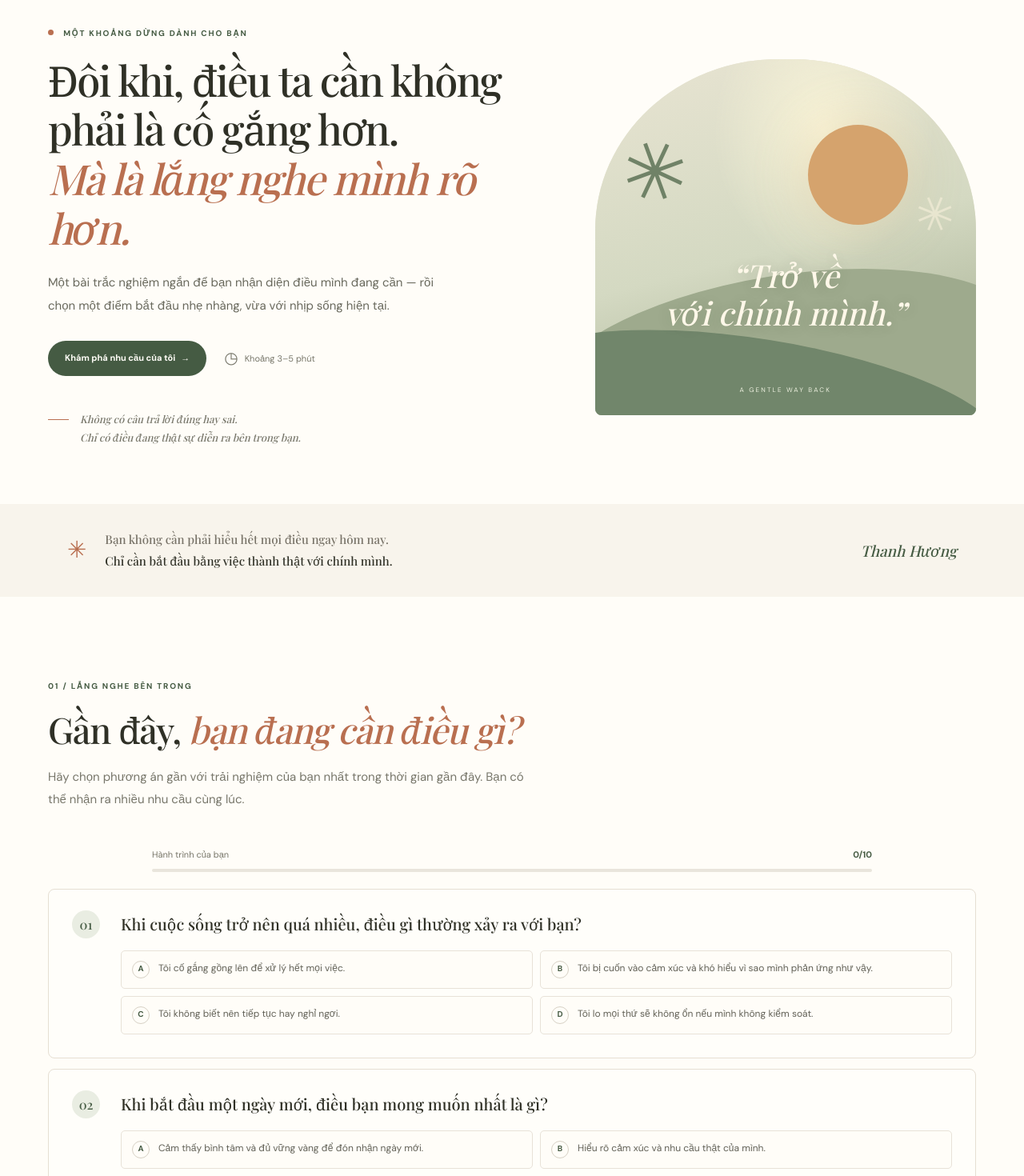
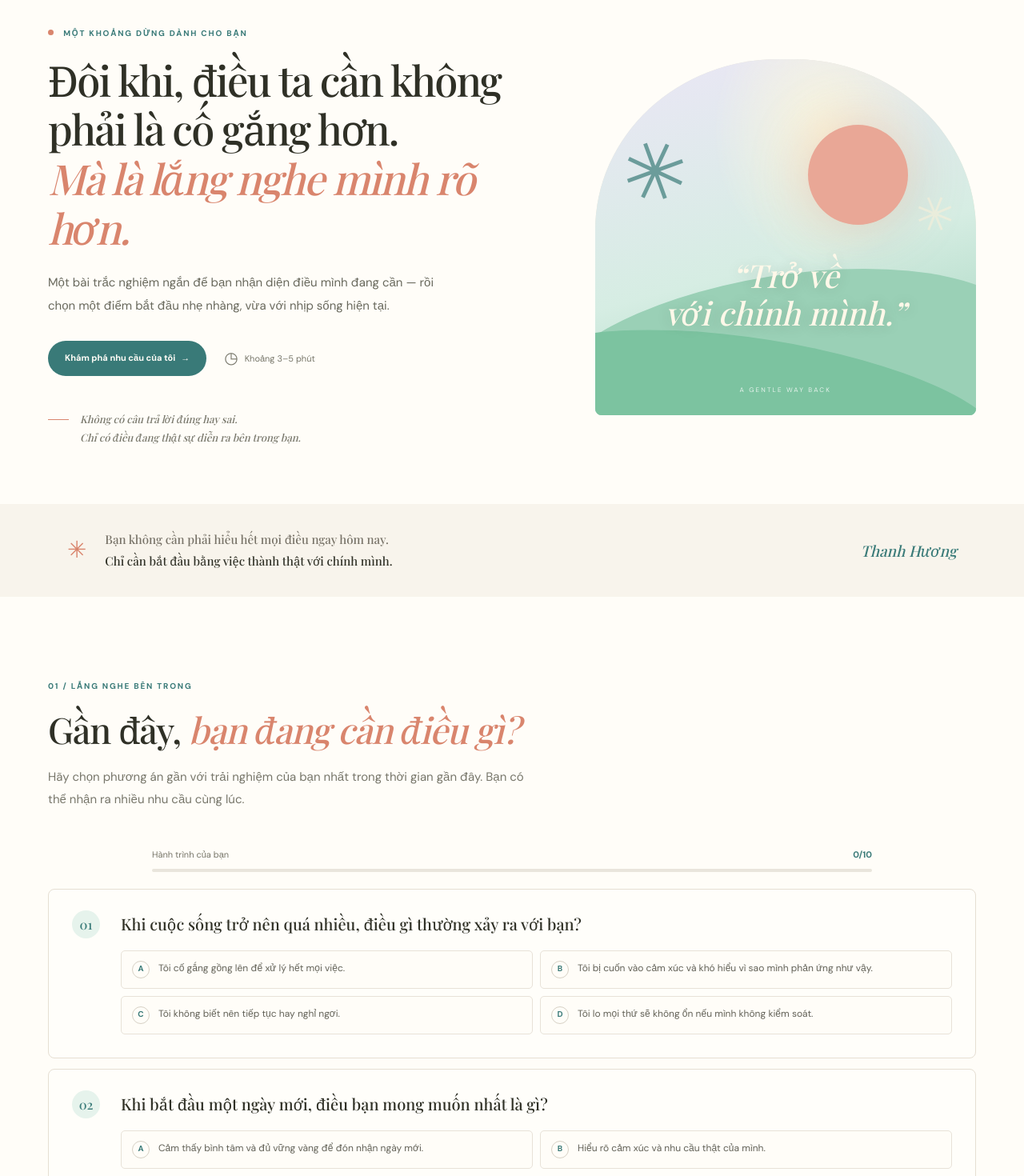
Before and after one commit to ThanhHuong25/gpt_quiz, a Next.js app: page / in a window 1280 px wide. Shown: the part 120-1590 px from the top of the page at 80% size. Built offline with nearby package versions, Linux system fonts and the light colour scheme; a web font is replaced by a local one.

Commit message:
Refactor color variables and update styles

```diff
--- a/app/globals.css
+++ b/app/globals.css
@@ -1,16 +1,30 @@
 @import url('https://fonts.googleapis.com/css2?family=DM+Sans:wght@400;500;600;700&family=Playfair+Display:ital,wght@0,500;0,600;0,700;1,500;1,600&display=swap');
 
 :root {
+  /* Bảng màu thương hiệu */
+  --coral: #d9856d;        /* San hô ấm */
+  --coral-deep: #b2523b;   /* San hô đậm: dùng cho chữ/hover để dễ đọc */
+  --lavender: #b4a7d6;     /* Tím oải hương */
+  --lavender-soft: #f1eef9;
+  --mint: #7cc3a0;         /* Xanh bạc hà */
+  --teal: #397a78;         /* Xanh cổ vịt */
+  --teal-dark: #2b5e5c;
+
+  /* Màu nền trung tính (giữ tông kem ấm) */
   --cream: #f8f4ec;
   --paper: #fffdf8;
   --ink: #2f3026;
   --muted: #77766a;
-  --clay: #b96f50;
-  --clay-dark: #8f4f38;
-  --sage: #76856b;
-  --sage-dark: #455b43;
   --line: #e6dfd3;
-  --pale-green: #e9ede2;
+
+  /* Tên cũ đang được dùng trong CSS/page.tsx, ánh xạ sang bảng màu mới */
+  --clay: var(--coral);
+  --clay-dark: var(--coral-deep);
+  --warm-coral: var(--coral-deep);
+  --sage: var(--mint);
+  --sage-dark: var(--teal);
+  --pale-green: #e6f3ec;
+
   --serif: "Playfair Display", Georgia, serif;
   --sans: "DM Sans", Arial, sans-serif;
 }
@@ -20,8 +34,8 @@ html { scroll-behavior: smooth; scroll-padding-top: 90px; }
 body { margin: 0; background: var(--paper); color: var(--ink); font-family: var(--sans); font-size: 15px; line-height: 1.65; }
 a { color: inherit; text-decoration: none; }
 button { font: inherit; }
-button:focus-visible, a:focus-visible, summary:focus-visible { outline: 3px solid #bb805c; outline-offset: 3px; }
-::selection { background: #dce4d2; color: var(--ink); }
+button:focus-visible, a:focus-visible, summary:focus-visible { outline: 3px solid #397a78; outline-offset: 3px; }
+::selection { background: #e4def2; color: var(--ink); }
 .section-wrap { width: min(1160px, calc(100% - 48px)); margin: 0 auto; }
 
 .site-header { height: 86px; display: flex; align-items: center; justify-content: space-between; gap: 28px; padding: 0 max(24px, calc((100vw - 1280px) / 2)); border-bottom: 1px solid rgba(76, 74, 59, .09); background: rgba(255,253,248,.94); position: sticky; top: 0; z-index: 20; backdrop-filter: blur(14px); }
@@ -45,7 +59,7 @@ h1 em, h2 em { color: var(--clay); font-weight: 500; }
 .button { display: inline-flex; align-items: center; justify-content: center; border: 0; border-radius: 40px; padding: 14px 21px; cursor: pointer; font-size: 11px; font-weight: 700; transition: transform .2s ease, background .2s ease; text-align: center; line-height: 1.4; }
 .button:hover { transform: translateY(-2px); }
 .button-dark { background: var(--sage-dark); color: #fffdf7; }
-.button-dark:hover { background: #354833; }
+.button-dark:hover { background: #2b5e5c; }
 .button-dark:disabled { opacity: .45; cursor: not-allowed; transform: none; }
 .button-outline { border: 1px solid #b8b6a7; background: transparent; color: var(--ink); }
 .button-outline:hover { background: #f0eee5; }
@@ -57,16 +71,16 @@ h1 em, h2 em { color: var(--clay); font-weight: 500; }
 .hero-note p { color: var(--muted); font: italic 13px/1.8 var(--serif); margin: 0; }
 
 .hero-art { height: 445px; position: relative; overflow: hidden; border-radius: 48% 48% 8px 8px; background: #e9e4d3; isolation: isolate; }
-.hero-art::before { content: ""; position: absolute; inset: 0; background: radial-gradient(ellipse at 60% 20%, rgba(255,249,219,.8), transparent 34%), linear-gradient(165deg, #e8e4d2 0%, #d4d9c2 52%, #9ea98b 100%); z-index: -3; }
-.sun { position: absolute; width: 125px; height: 125px; background: #d5a36d; border-radius: 50%; top: 82px; right: 85px; box-shadow: 0 0 70px rgba(213,163,109,.25); }
+.hero-art::before { content: ""; position: absolute; inset: 0; background: radial-gradient(ellipse at 60% 20%, rgba(255,249,219,.8), transparent 34%), linear-gradient(165deg, #ebe6f6 0%, #d6ede3 55%, #9ad0b6 100%); z-index: -3; }
+.sun { position: absolute; width: 125px; height: 125px; background: #e9a796; border-radius: 50%; top: 82px; right: 85px; box-shadow: 0 0 70px rgba(217,133,109,.35); }
 .art-hill { position: absolute; bottom: -45px; border-radius: 50% 50% 0 0; width: 130%; left: -15%; }
-.hill-back { height: 240px; background: #9eaa8d; transform: rotate(-9deg); bottom: -65px; }
-.hill-front { height: 175px; background: #71866b; transform: rotate(9deg); left: -22%; bottom: -80px; }
-.art-leaf { position: absolute; color: rgba(65,91,61,.7); font-size: 100px; }
+.hill-back { height: 240px; background: #9ad0b6; transform: rotate(-9deg); bottom: -65px; }
+.hill-front { height: 175px; background: #7cc3a0; transform: rotate(9deg); left: -22%; bottom: -80px; }
+.art-leaf { position: absolute; color: rgba(57,122,120,.7); font-size: 100px; }
 .leaf-one { top: 60px; left: 34px; transform: rotate(-20deg); }
 .leaf-two { top: 145px; right: 27px; font-size: 60px; transform: rotate(22deg); color: rgba(244,238,216,.65); }
 .art-quote { position: absolute; bottom: 104px; left: 50%; transform: translateX(-50%); width: 78%; text-align: center; color: #fff8e9; font: italic 40px/1.18 var(--serif); text-shadow: 0 2px 18px rgba(37,54,36,.16); }
-.art-caption { position: absolute; bottom: 24px; left: 0; width: 100%; text-align: center; color: #edf0df; font-size: 8px; letter-spacing: .27em; }
+.art-caption { position: absolute; bottom: 24px; left: 0; width: 100%; text-align: center; color: #e6f3ec; font-size: 8px; letter-spacing: .27em; }
 
 .intro-strip { background: var(--cream); }
 .intro-inner { max-width: 1160px; margin: auto; padding: 31px 24px; display: flex; align-items: center; gap: 23px; }
@@ -83,20 +97,20 @@ h1 em, h2 em { color: var(--clay); font-weight: 500; }
 .quiz-progress-label { display: flex; justify-content: space-between; color: var(--muted); font-size: 11px; margin-bottom: 9px; }
 .quiz-progress-label strong { color: var(--sage-dark); }
 .progress-track { height: 4px; background: #e9e5dc; border-radius: 8px; overflow: hidden; }
-.progress-fill { height: 100%; background: var(--sage); transition: width .25s ease; }
+.progress-fill { height: 100%; background: linear-gradient(90deg, var(--mint), var(--teal)); transition: width .25s ease; }
 .questions-list { display: grid; gap: 13px; }
 .question-card { display: grid; grid-template-columns: 45px 1fr; gap: 16px; padding: 26px 29px 29px; border: 1px solid var(--line); border-radius: 8px; background: #fffefa; }
 .question-number { width: 35px; height: 35px; display: grid; place-items: center; border-radius: 50%; background: var(--pale-green); color: var(--sage-dark); font: 16px var(--serif); }
 .question-content h3 { margin: 3px 0 19px; font: 500 20px/1.4 var(--serif); }
 .options-grid { display: grid; grid-template-columns: 1fr 1fr; gap: 9px; }
 .option { display: flex; align-items: flex-start; gap: 11px; text-align: left; background: #fffdf8; border: 1px solid #e8e2d8; border-radius: 5px; padding: 12px 13px; color: #626157; font-size: 12px; line-height: 1.65; cursor: pointer; transition: border .15s ease, background .15s ease; }
-.option:hover { border-color: #a5b09a; }
-.option.selected { border-color: var(--sage-dark); background: #edf0e8; color: var(--ink); }
+.option:hover { border-color: #a5d8bf; }
+.option.selected { border-color: var(--lavender); background: var(--lavender-soft); color: var(--ink); }
 .option-radio { width: 22px; height: 22px; border: 1px solid #d7d1c5; border-radius: 50%; display: grid; place-items: center; flex-shrink: 0; color: var(--sage-dark); font-size: 10px; font-weight: 700; }
 .option.selected .option-radio { border-color: var(--sage-dark); background: var(--sage-dark); color: white; }
 .quiz-submit-row { display: flex; justify-content: space-between; align-items: center; gap: 20px; margin-top: 25px; }
 .quiz-submit-row p { color: var(--muted); font-size: 11px; margin: 0; }
-.results-panel { margin-top: 55px; padding: 40px; border-radius: 10px; background: #f4f1e8; scroll-margin-top: 100px; }
+.results-panel { margin-top: 55px; padding: 40px; border-radius: 10px; background: #f4f1f9; scroll-margin-top: 100px; }
 .results-topline { display: flex; justify-content: space-between; align-items: center; gap: 15px; }
 .text-button { border: 0; background: transparent; color: var(--sage-dark); cursor: pointer; font-size: 11px; text-decoration: underline; text-underline-offset: 4px; }
 .results-panel h2 { font: 500 34px/1.25 var(--serif); margin: 0 0 12px; }
@@ -132,8 +146,8 @@ del { color: #9d9a8e; font-size: 10px; font-weight: 400; }
 .book-card-top { background: #ece7db; padding: 20px; display: flex; flex-direction: column; justify-content: space-between; gap: 22px; }
 .book-number { color: #77766a; font-size: 9px; letter-spacing: .14em; }
 .book-cover { position: relative; min-height: 300px; overflow: hidden; display: flex; flex-direction: column; justify-content: space-between; padding: 19px 16px; isolation: isolate; color: #f7f1e2; box-shadow: 7px 10px 20px rgba(49,47,35,.15); }
-.book-cover.clay { background: linear-gradient(150deg, #c88665, #9d5f49 65%, #754c3b); }
-.book-cover.green { background: linear-gradient(150deg, #a8b195, #687d62 64%, #435c47); }
+.book-cover.clay { background: linear-gradient(150deg, #d9856d, #bd5f48 65%, #94452f); }
+.book-cover.green { background: linear-gradient(150deg, #a5d8bf, #4a9690 64%, #2f6664); }
 .cover-orbit { position: absolute; z-index: -1; width: 220px; height: 220px; border: 1px solid rgba(255,245,218,.3); border-radius: 50%; left: -85px; bottom: 20px; }
 .orbit-two { width: 165px; height: 165px; left: auto; right: -75px; bottom: -25px; }
 .cover-small, .cover-bottom { font-size: 6px; letter-spacing: .12em; line-height: 1.5; }
@@ -152,14 +166,14 @@ del { color: #9d9a8e; font-size: 10px; font-weight: 400; }
 .book-price-row > span { color: var(--clay-dark); font-size: 9px; }
 .book-card-content .button { width: 100%; padding: 12px 10px; font-size: 9px; }
 .combo-card { display: grid; grid-template-columns: 65px 1fr auto auto; align-items: center; gap: 23px; padding: 29px 32px; margin-top: 24px; border-radius: 8px; background: var(--sage-dark); color: #f8f3e7; }
-.combo-symbol { display: grid; place-items: center; width: 54px; height: 54px; border: 1px solid rgba(255,255,255,.3); border-radius: 50%; font-size: 28px; color: #e5c49d; }
-.combo-card .book-kicker { color: #d3ddc9; }
+.combo-symbol { display: grid; place-items: center; width: 54px; height: 54px; border: 1px solid rgba(255,255,255,.3); border-radius: 50%; font-size: 28px; color: #f2c9bb; }
+.combo-card .book-kicker { color: #d3ebdf; }
 .combo-copy h3 { font: 500 25px var(--serif); margin: 6px 0; }
-.combo-copy p { margin: 0; color: #d7ddce; font-size: 11px; line-height: 1.7; max-width: 560px; }
+.combo-copy p { margin: 0; color: #d3ebdf; font-size: 11px; line-height: 1.7; max-width: 560px; }
 .combo-price { display: flex; flex-direction: column; align-items: flex-start; white-space: nowrap; }
 .combo-price strong { font-size: 21px; }
-.combo-price del { color: #c2c9b8; margin: 2px 0 5px; }
-.combo-price span { color: #d7ddce; font-size: 9px; }
+.combo-price del { color: #b8dfcd; margin: 2px 0 5px; }
+.combo-price span { color: #d3ebdf; font-size: 9px; }
 .combo-card .button { white-space: nowrap; font-size: 9px; }
 .pricing-note { text-align: center; color: #898579; font-size: 10px; margin: 17px 0 0; }
 
@@ -174,8 +188,8 @@ del { color: #9d9a8e; font-size: 10px; font-weight: 400; }
 
 .about-section { background: #ebe8dd; padding: 87px 0; }
 .about-inner { display: grid; grid-template-columns: 230px 1fr; gap: 75px; align-items: center; max-width: 1000px; }
-.about-mark { position: relative; width: 190px; height: 190px; display: grid; place-items: center; border-radius: 50%; border: 1px solid #aab19c; color: var(--sage-dark); font: 100px/1 var(--serif); }
-.about-mark::before { content: ""; position: absolute; inset: 12px; border: 1px solid #b9bfad; border-radius: 50%; }
+.about-mark { position: relative; width: 190px; height: 190px; display: grid; place-items: center; border-radius: 50%; border: 1px solid #a5d8bf; color: var(--sage-dark); font: 100px/1 var(--serif); }
+.about-mark::before { content: ""; position: absolute; inset: 12px; border: 1px solid #b8dfcd; border-radius: 50%; }
 .about-mark span { position: absolute; right: 25px; top: 28px; font-size: 25px; color: var(--clay); }
 .about-copy h2 { font-size: 38px; }
 .about-copy > p:not(.eyebrow):not(.signature) { color: #66675b; max-width: 700px; line-height: 2; font-size: 13px; }
@@ -193,11 +207,11 @@ del { color: #9d9a8e; font-size: 10px; font-weight: 400; }
 .faq-list details p { color: var(--muted); font-size: 12px; line-height: 1.9; margin: 13px 0 0; max-width: 620px; }
 
 .closing-section { padding: 80px 24px 86px; text-align: center; background: var(--clay-dark); color: #fff8e9; }
-.closing-flower { color: #e8c5a3; font-size: 33px; margin-bottom: 14px; }
-.closing-section .eyebrow { color: #e4d5bd; }
+.closing-flower { color: #f2c9bb; font-size: 33px; margin-bottom: 14px; }
+.closing-section .eyebrow { color: #f3ddd3; }
 .closing-section h2 { font-size: clamp(34px, 4vw, 48px); margin-bottom: 17px; }
-.closing-section h2 em { color: #e9c4a2; }
-.closing-section > p:not(.eyebrow) { color: #eadbca; font-size: 12px; margin-bottom: 26px; }
+.closing-section h2 em { color: #f2c9bb; }
+.closing-section > p:not(.eyebrow) { color: #f6e2da; font-size: 12px; margin-bottom: 26px; }
 .site-footer { display: flex; align-items: center; justify-content: space-between; gap: 20px; padding: 25px max(24px, calc((100vw - 1160px) / 2)); background: #f7f3eb; }
 .site-footer .brand-mark { width: 34px; height: 34px; font-size: 20px; }
 .site-footer .brand strong { font-size: 14px; }
@@ -296,8 +310,14 @@ del { color: #9d9a8e; font-size: 10px; font-weight: 400; }
 .order-dialog h3 { font: 500 26px/1.25 var(--serif); margin: 6px 0 4px; }
 .order-price { font-weight: 700; margin: 0 0 14px; }
 .order-hint { color: var(--muted); font-size: 13px; line-height: 1.6; margin: 0 0 14px; }
-.order-message { margin: 0 0 18px; padding: 12px 14px; background: #f4f1e8; border-left: 3px solid var(--sage); border-radius: 6px; font-size: 13px; line-height: 1.65; }
+.order-message { margin: 0 0 18px; padding: 12px 14px; background: #f4f1f9; border-left: 3px solid var(--sage); border-radius: 6px; font-size: 13px; line-height: 1.65; }
 .order-actions { display: grid; gap: 10px; }
 .order-actions .button { width: 100%; justify-content: center; cursor: pointer; }
 .order-copied { margin: 14px 0 0; color: var(--sage-dark); font-size: 13px; font-weight: 600; }
 .order-close { position: absolute; top: 10px; right: 14px; border: 0; background: none; font-size: 28px; line-height: 1; color: var(--muted); cursor: pointer; }
+
+/* ===== Điểm nhấn màu thương hiệu ===== */
+.option:hover { border-color: var(--lavender); }
+.need-card { border-top: 3px solid var(--lavender); }
+.need-card:nth-child(even) { border-top-color: var(--mint); }
+.order-message { border-left-color: var(--lavender); background: var(--lavender-soft); }
```
